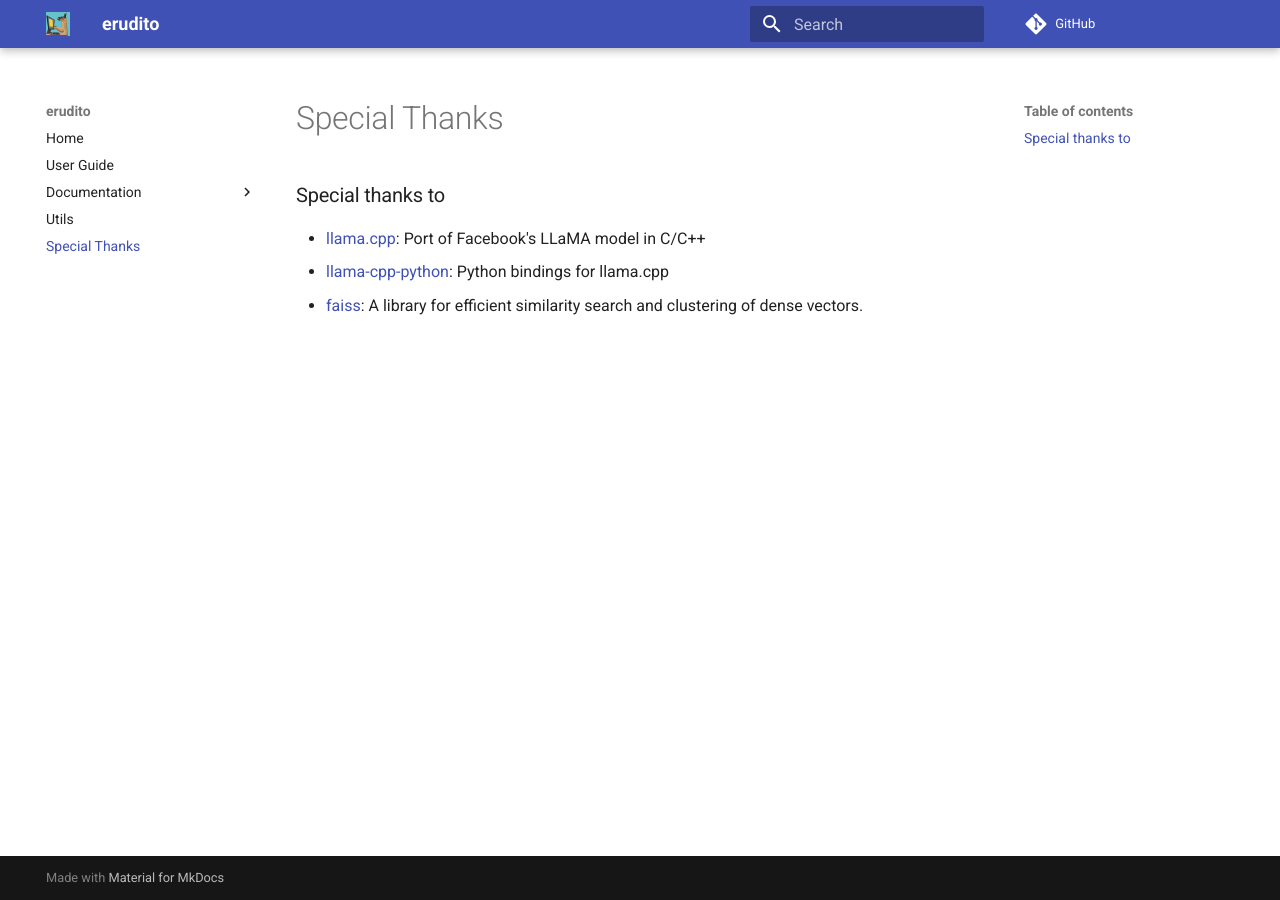
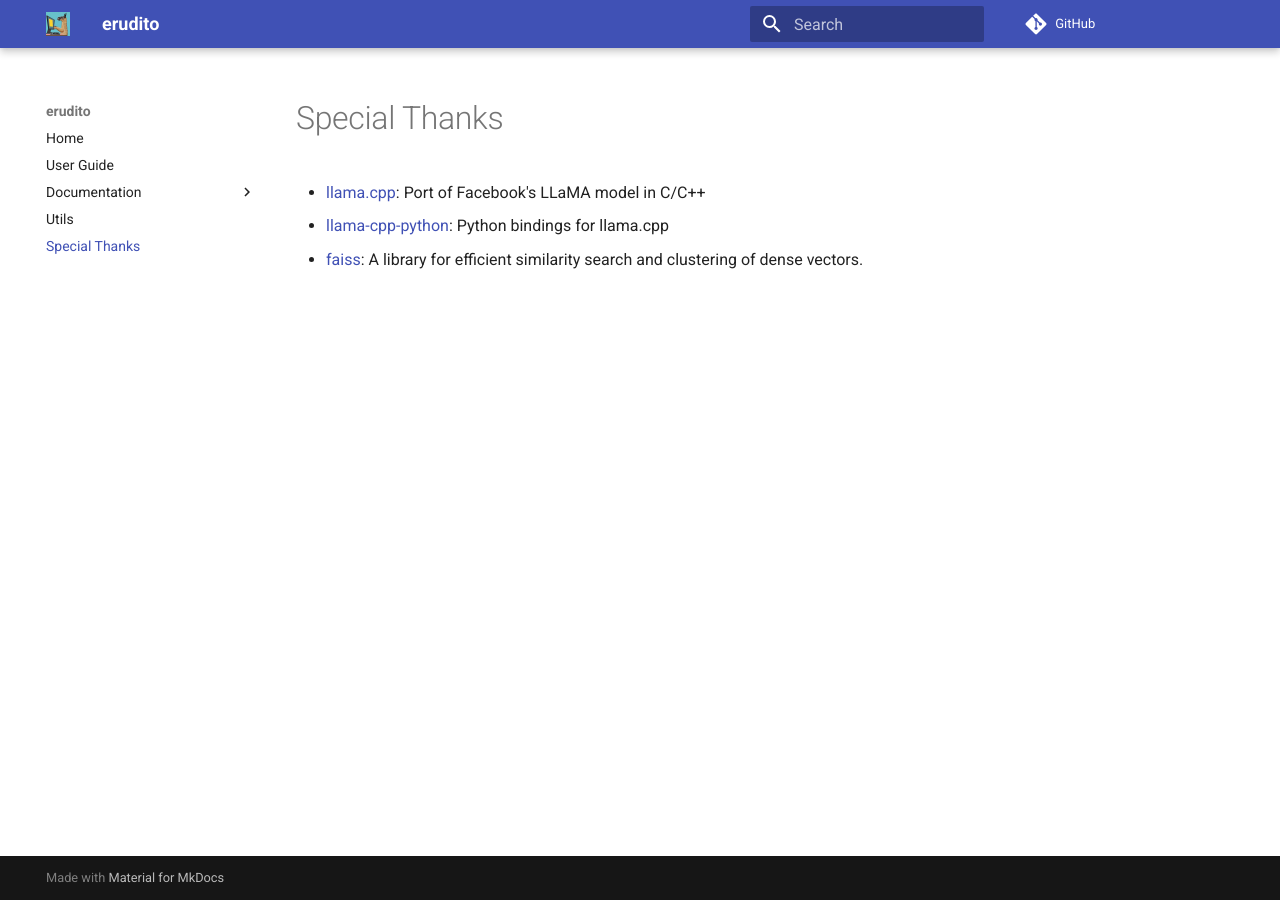
Before and after one commit to adriacabeza/erudito, an MkDocs documentation site: the page built from docs/special_thanks.md, in a window 1280 px wide. Built offline with MkDocs 1.6.1 and Material for MkDocs 9.7.7, drawn with Linux system fonts in a browser that asks for light colours; comment, search, counter and statistics services are not loaded.

Commit message:
Update documentation

```diff
--- a/docs/special_thanks.md
+++ b/docs/special_thanks.md
@@ -1,4 +1,3 @@
-### Special thanks to
 - [llama.cpp](https://github.com/ggerganov/llama.cpp): Port of Facebook's LLaMA model in C/C++
 - [llama-cpp-python](https://github.com/abetlen/llama-cpp-python): Python bindings for llama.cpp
 - [faiss](https://github.com/facebookresearch/faiss): A library for efficient similarity search and clustering of dense vectors.
```
